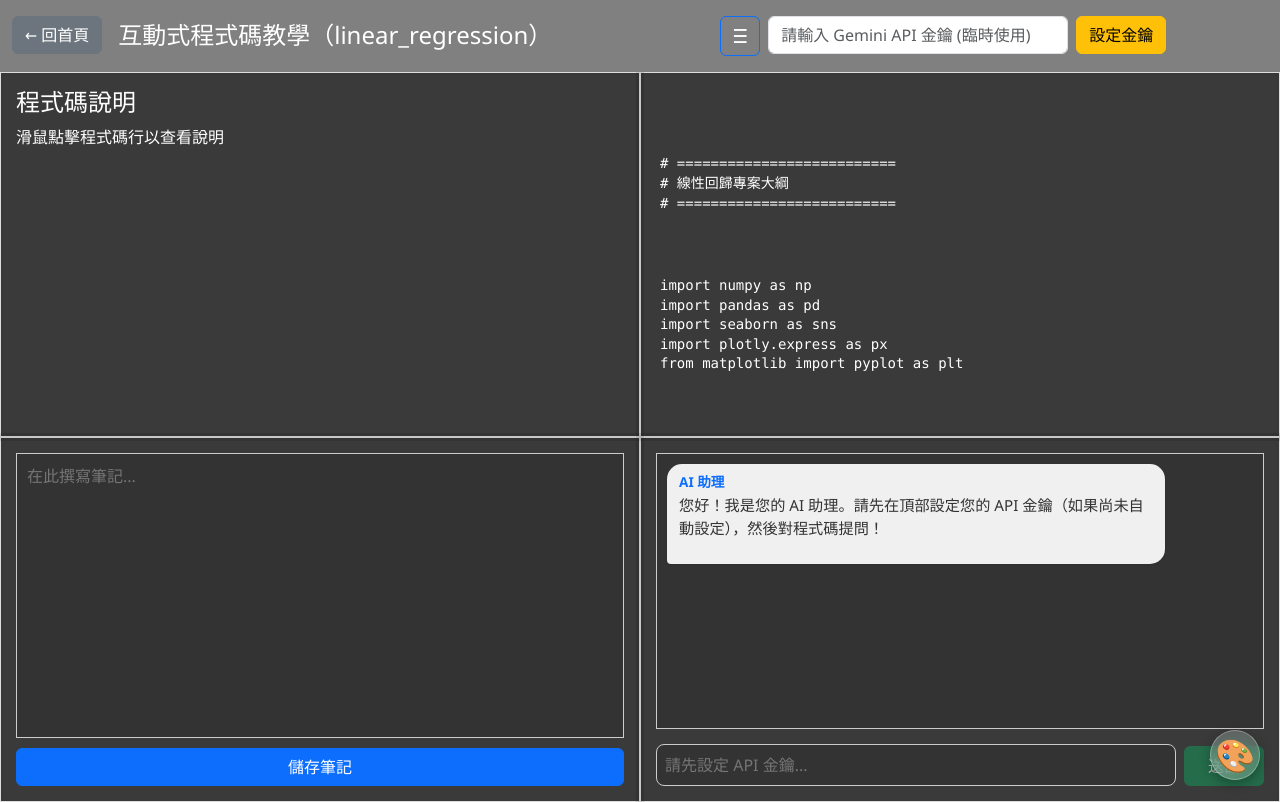
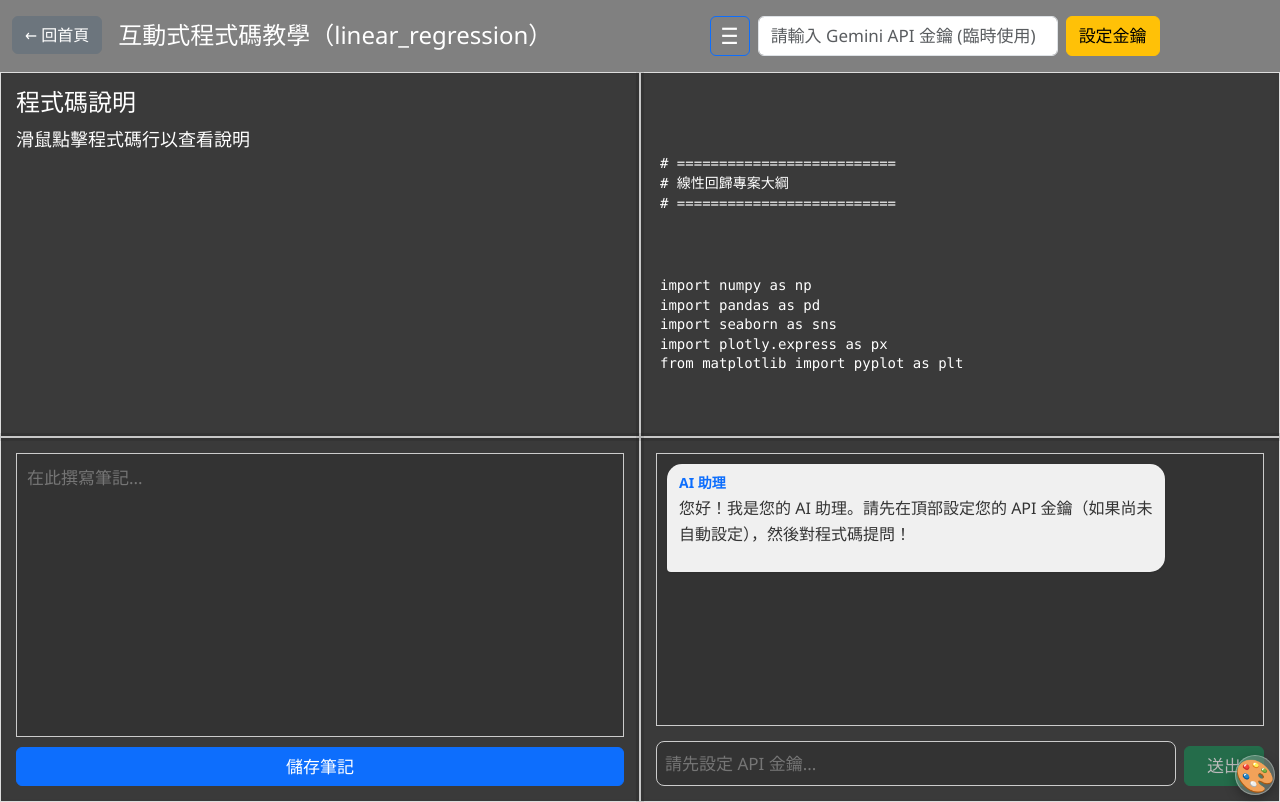
Before and after one commit to xiaoyao3312/Web_Learning_Model, a Flask app: page /ml in a window 1280 px wide. Run offline with Flask 3, Linux system fonts and the light colour scheme.

Commit message:
增加API輸入的安全性 背景小工具優化

```diff
--- a/static/css/Color_BG_Control.css
+++ b/static/css/Color_BG_Control.css
@@ -1,30 +1,42 @@
 /* static/CSS/Color_BG_Control.css */
+
+/* --- 根變數 (Root Variables) --- */
 :root {
+  /* 全域主題色：設定 body 的背景色 */
   --global-theme-color: rgba(128,128,128,1);
+  /* 全域文字顏色：設定 body 的文字顏色 */
   --global-font-color: #000;
+
+  /* 面板背景色：用於 FAB 內容面板等浮動元素背景 */
   --panel-bg-color: #f8f8f8;
+  /* 面板文字顏色：用於 FAB 內容面板等浮動元素的文字 */
   --panel-font-color: #000;
+  /* 標題文字顏色：用於頂部導航或高對比區塊的文字 */
   --header-font-color: #000;
 
-  --fab-size: 50px;
+  /* 浮動按鈕 (FAB) 尺寸 */
+  --fab-size: 40px;
+  /* 浮動按鈕陰影 */
   --fab-shadow: 0 4px 12px rgba(0, 0, 0, 0.3);
-  /* 移除 --content-bg 變數，直接使用 --panel-bg-color */
 }
 
+/* --- Body 基礎樣式 --- */
 body {
   background-color: var(--global-theme-color);
   color: var(--global-font-color);
+  /* 平滑過渡效果，讓主題切換更柔和 */
   transition: background-color 0.1s linear, color 0.5s linear;
-  font-family: 'Segoe UI', Tahoma, Geneva, Verdana, sans-serif; /* 使用現代字體 */
+  /* 使用現代無襯線字體 */
+  font-family: 'Segoe UI', Tahoma, Geneva, Verdana, sans-serif;
 }
 
-/* --- FAB 浮動按鈕外觀 --- */
+/* --- FAB 浮動按鈕外觀 (Floating Action Button) --- */
 #colorFab {
   position: fixed;
   width: var(--fab-size);
   height: var(--fab-size);
   border-radius: 50%;
-  cursor: grab;
+  cursor: grab; /* 拖曳游標 */
   z-index: 99999;
   display: flex;
   align-items: center;
@@ -39,33 +51,35 @@ body {
 }
 
 #colorFab:hover {
+    /* 鼠標懸停時，增大陰影 */
     box-shadow: 0 6px 16px rgba(0, 0, 0, 0.4);
 }
 
 #fabIcon {
-  font-size: 2rem; /* 增大圖標 */
+  font-size: 2rem; /* 增大圖標尺寸 */
   z-index: 2;
   user-select: none;
-  /* 讓圖標顏色對比明顯 */
+  /* 讓圖標顏色對比明顯，使用全域字體色 */
   color: var(--global-font-color);
   transition: color 0.5s linear;
 }
 
-/* --- FAB 內容面板外觀 --- */
+/* --- FAB 內容面板外觀 (FAB Content Panel) --- */
 #fabContent {
   position: absolute;
+  /* 預設位置：在 FAB 的底部向上偏移 (此屬性會被 JS 覆蓋) */
   bottom: calc(var(--fab-size) + 15px);
-  left: 0;
+  left: 0; /* 預設從左側展開 (此屬性會被 JS 覆蓋) */
   width: 300px;
   padding: 20px;
   border-radius: 12px;
 
-  /* ***** 關鍵修正：應用高對比面板顏色變數 ***** */
+  /* 使用高對比面板顏色變數 */
   background: var(--panel-bg-color); /* 使用面板背景色 */
   color: var(--panel-font-color);    /* 使用面板文字色 */
   transition: background 0.5s linear, color 0.5s linear; /* 確保切換平滑 */
 
-  display: none;
+  display: none; /* 預設隱藏 */
   flex-direction: column;
   gap: 15px;
   box-shadow: 0 10px 30px rgba(0,0,0,0.2);
@@ -73,34 +87,35 @@ body {
   word-wrap: break-word;
   overflow-wrap: break-word;
 
-  /* 玻璃擬態細節 (移除 backdrop-filter 以確保背景色清晰) */
-  /* backdrop-filter: blur(8px); */ /* 移除，因為 --panel-bg-color 已有透明度 */
-  border: 1px solid rgba(200, 200, 200, 0.5); /* 可以保留邊框 */
+  border: 1px solid rgba(200, 200, 200, 0.5); /* 輕微邊框 */
 }
 
+/* 面板標題樣式 */
 .panel-title {
   font-weight: 600;
   text-align: center;
   color: var(--panel-font-color);
 
-  /* ***** 關鍵修正：移除/減少垂直內邊距，使文字貼近頂部 ***** */
-  padding-top: 0px; /* 移除頂部內邊距 */
-  padding-bottom: 0px; /* 保留一點底部空間，或根據需求調整 */
+  /* 移除頂部內邊距 */
+  padding-top: 0px;
+  padding-bottom: 0px;
 
-  margin-bottom: 5px; /* 控制標題與滑塊區塊的距離 */
+  /* 控制標題與滑塊區塊的距離 */
+  margin-bottom: 5px;
 
   white-space: normal;
   word-break: break-word;
   font-size: 1.1rem;
 
-  /* 可選：保留分隔線，讓標題區與滑塊區塊更明確 */
+  /* 分隔線 */
   border-bottom: 1px solid rgba(150, 150, 150, 0.3);
 }
 
+/* 滑塊標籤容器 */
 .sliders label {
   display: flex;
   justify-content: space-between;
-  /* ***** 關鍵修正：繼承面板文字色 ***** */
+  /* 繼承面板文字色 */
   color: var(--panel-font-color);
   font-size: 0.9rem;
   margin-bottom: 5px;
@@ -109,7 +124,7 @@ body {
 /* --- 滑塊美化 (Custom Range Slider) --- */
 .sliders input[type="range"] {
   width: 100%;
-  -webkit-appearance: none; /* 移除預設樣式 */
+  -webkit-appearance: none; /* 移除瀏覽器預設樣式 */
   appearance: none;
   height: 8px; /* 軌道高度 */
   background: #ddd; /* 預設軌道顏色 */
@@ -151,7 +166,7 @@ body {
   font-size: 0.9rem;
   font-weight: 500;
 
-  /* 使用柔和的藍色 */
+  /* 藍色主題 */
   background: #5D9CEC;
   color: #fff;
   box-shadow: 0 2px 5px rgba(0, 0, 0, 0.1);
--- a/static/css/ML_html.css
+++ b/static/css/ML_html.css
@@ -1,3 +1,20 @@
+/*
+ * 【核心響應式字體設定】
+ * 使用 clamp() 函數來控制字體大小，使其根據視窗寬度 (vw) 縮放，
+ * 但保持在一個可讀的最小值和最大值之間。
+ * 結構: clamp(最小值, 彈性縮放值, 最大值)
+ */
+body {
+    /* 設定網頁預設字體：最小 14px, 彈性 2.5vw, 最大 18px */
+    font-size: clamp(14px, 2.5vw, 18px);
+    line-height: 1.6;
+}
+
+h4 {
+    /* 專門針對 h4 標題，縮放範圍更大：最小 16px, 彈性 3.5vw, 最大 24px */
+    font-size: clamp(16px, 3.5vw, 24px);
+}
+
 /* --- 專案按鈕列樣式 --- */
 .header-row {
     margin-right: 15px;
@@ -22,7 +39,7 @@ h1, h2, h3, h4, h5, h6 {
     display: flex;
     align-items: center;
     justify-content: center;
-    font-size: 1.2rem;
+    font-size: clamp(1rem, 2.5vw, 1.4rem); /* 讓按鈕圖示也響應式縮放 */
     padding: 0;
     /* 確保按鈕圖示/文字顏色高對比 */
     color: var(--header-font-color);
@@ -46,15 +63,19 @@ h1, h2, h3, h4, h5, h6 {
     text-align: center;
     /* 移除 Bootstrap 的 flex-grow 影響 */
     flex-shrink: 0;
+    /* 確保按鈕文字也繼承響應式大小 */
+    font-size: clamp(12px, 2vw, 16px);
 }
 
 /* --- API 金鑰輸入區樣式 --- */
 #apiKeyInput {
     max-width: 300px; /* 限制輸入框最大寬度 */
+    font-size: clamp(14px, 2.2vw, 17px); /* 確保輸入框文字縮放 */
 }
 #saveApiKeyBtn {
     /* 確保按鈕不會被壓縮 */
     white-space: nowrap;
+    font-size: clamp(14px, 2.2vw, 17px); /* 確保按鈕文字縮放 */
 }
 /* 讓整個頂部容器在小螢幕上佈局更合理 */
 @media (max-width: 768px) {
@@ -121,6 +142,8 @@ h1, h2, h3, h4, h5, h6 {
     font-family: monospace;
     line-height: 1.4;
     cursor: default;
+    /* 【響應式】程式碼字體最小 12px，最大 16px */
+    font-size: clamp(12px, 1.8vw, 16px);
 }
 
 /* 程式碼行 (JS中創建的) */
@@ -145,7 +168,6 @@ h1, h2, h3, h4, h5, h6 {
 
 /* 筆記與聊天區域通用樣式 */
 #userNotes, #chatInput {
-    /* 移除之前的 width: 100%; height: 80%; */
     box-sizing: border-box;
     padding: 10px;
     border: 1px solid #ccc;
@@ -155,6 +177,8 @@ h1, h2, h3, h4, h5, h6 {
     color: var(--panel-font-color);
     /* 讓輸入框的背景和文字切換也平滑 */
     transition: background-color 0.5s linear, color 0.5s linear;
+    /* 【響應式】輸入框文字縮放 */
+    font-size: clamp(14px, 2.2vw, 17px);
 }
 
 /* 左下角筆記區 */
@@ -170,8 +194,8 @@ h1, h2, h3, h4, h5, h6 {
 }
 
 #saveNotesBtn {
-    /* margin-top: 10px; 刪除，已被 margin-bottom 取代 */
     width: 100%;
+    font-size: clamp(14px, 2.2vw, 17px); /* 確保按鈕文字縮放 */
 }
 
 /* 右下角聊天區 - 啟用 Flex 佈局 */
@@ -212,7 +236,6 @@ h1, h2, h3, h4, h5, h6 {
 }
 
 #sendChatBtn {
-    /* margin-top: 5px; 移除 */
     width: 80px; /* 固定寬度，與輸入框對齊 */
     height: 40px;
     padding: 0;
@@ -220,6 +243,7 @@ h1, h2, h3, h4, h5, h6 {
     align-items: center;
     justify-content: center;
     flex-shrink: 0; /* 防止按鈕被壓縮 */
+    font-size: clamp(14px, 2.2vw, 17px); /* 確保按鈕文字縮放 */
 }
 
 /* --- 聊天訊息氣泡樣式 --- */
@@ -229,7 +253,8 @@ h1, h2, h3, h4, h5, h6 {
     border-radius: 15px;
     margin-bottom: 8px;
     word-wrap: break-word;
-    font-size: 0.95rem;
+    /* 【響應式】聊天氣泡文字縮放 */
+    font-size: clamp(13px, 2vw, 16px);
     box-shadow: 0 1px 2px rgba(0, 0, 0, 0.1);
 }
 
@@ -250,7 +275,7 @@ h1, h2, h3, h4, h5, h6 {
 .ai-name {
     font-weight: bold;
     color: #0d6efd;
-    font-size: 0.85rem;
+    font-size: clamp(12px, 1.8vw, 14px); /* AI 助理名稱文字縮放 */
     margin-bottom: 2px;
 }
 
--- a/static/js/Color_BG_Control.js
+++ b/static/js/Color_BG_Control.js
@@ -30,7 +30,7 @@
   const fab=document.getElementById("colorFab");
   const icon=document.getElementById("fabIcon");
   const content=document.getElementById("fabContent");
-  const EDGE_MARGIN = 20;
+  const EDGE_MARGIN = 5;
 
   const sliders={
     r: document.getElementById("rangeR"),
@@ -128,9 +128,19 @@
     });
   });
 
+  // 強制重繪函數：用於確保瀏覽器立即計算元素尺寸 (用於第一次展開修正錯位)
+  function forceLayoutRecalculation() {
+        void content.offsetHeight;
+  }
+
   icon.addEventListener("click",()=>{
     content.style.display = content.style.display==="flex" ? "none" : "flex";
-    positionPanel();
+
+    // 【修正 1】：展開時強制重繪並定位
+    if (content.style.display === "flex") {
+        forceLayoutRecalculation();
+        positionPanel();
+    }
   });
 
   function stickToEdge(x, y){
@@ -139,6 +149,7 @@
     const fabW = fab.offsetWidth;
     const fabH = fab.offsetHeight;
 
+    // 【修正 2】：根據 FAB 中線位置決定吸附方向
     const isNearRight = (x + fabW/2) > (windowW/2);
 
     let finalY;
@@ -152,16 +163,17 @@
     }
 
     finalY = y;
-    if (y < EDGE_MARGIN * 3) {
+    if (y < EDGE_MARGIN) { // 簡化 y 軸邊緣判斷
         finalY = EDGE_MARGIN;
-    } else if (y > windowH - fabH - EDGE_MARGIN * 3) {
+    } else if (y > windowH - fabH - EDGE_MARGIN) {
         finalY = windowH - fabH - EDGE_MARGIN;
     }
 
     fab.style.top = finalY + "px";
     fab.style.bottom = "auto";
 
-    positionPanel();
+    // 如果面板是展開的，進行定位 (包含展開方向和邊界修正)
+    if(content.style.display==="flex") positionPanel();
   }
 
   let isDrag=false,offsetX=0,offsetY=0;
@@ -188,6 +200,7 @@
     fab.style.right="auto";
     fab.style.bottom="auto";
 
+    // 【修正 3】：拖曳時也實時更新展開方向
     if(content.style.display==="flex") positionPanel();
   });
 
@@ -202,8 +215,12 @@
 
   function positionPanel(){
     const fabRect=fab.getBoundingClientRect();
+    const windowW = window.innerWidth;
 
-    if (fab.style.right !== "auto" && fab.style.right !== "") {
+    // 關鍵：根據 FAB 的水平中心點判斷展開方向
+    const isNearRight = (fab.offsetLeft + fab.offsetWidth / 2) > (windowW / 2);
+
+    if (isNearRight) {
       content.style.left="auto";
       content.style.right= fabRect.width + 15 + "px";
     } else {
@@ -211,14 +228,22 @@
       content.style.left= fabRect.width + 15 + "px";
     }
 
+    // 垂直居中定位
     content.style.top = (fabRect.height / 2) - (content.offsetHeight / 2) + "px";
 
+    // 邊界修正邏輯 (您原有的，但已優化底部計算)
     const contentRect = content.getBoundingClientRect();
     if (contentRect.top < EDGE_MARGIN) {
         content.style.top = (fabRect.height / 2) - (contentRect.height / 2) + (EDGE_MARGIN - contentRect.top) + "px";
     }
     if (contentRect.bottom > window.innerHeight - EDGE_MARGIN) {
-        const newTop = (fabRect.height / 2) - (contentRect.height / 2) - (contentRect.bottom - (window.innerHeight - EDGE_MARGIN));
+        // 計算需要向上推動的距離，並將其套用到 content.style.top
+        const pushUpDistance = contentRect.bottom - (window.innerHeight - EDGE_MARGIN);
+
+        // 重新計算新的 content.style.top
+        const initialTop = (fabRect.height / 2) - (content.offsetHeight / 2);
+        const newTop = initialTop - pushUpDistance;
+
         content.style.top = newTop + "px";
     }
   }
@@ -239,6 +264,9 @@
   function loadSettings(){
     const s=JSON.parse(localStorage.getItem("FABSettings"));
 
+    // 確保重整時面板是關閉的 (回到您先前的需求)
+    content.style.display = "none";
+
     if(!s) {
       fab.style.left = "auto";
       fab.style.top = "auto";
@@ -258,10 +286,15 @@
 
     updateLabels();
     applyColor();
-    window.dispatchEvent(new Event('resize'));
+
+    // 確保 FAB 定位吸附
+    window.requestAnimationFrame(() => {
+        stickToEdge(fab.offsetLeft, fab.offsetTop);
+    });
   }
 
   window.addEventListener("resize",()=>{
+    // 【修正 4】：確保 resize 時 FAB 位置和面板展開方向都被更新
     if (fab.style.left !== "auto" || fab.style.right !== "auto") {
         stickToEdge(fab.offsetLeft, fab.offsetTop);
     }
--- a/static/js/ML_project_runner.js
+++ b/static/js/ML_project_runner.js
@@ -50,7 +50,6 @@ function renderProject(id){
         codeArea.appendChild(document.createElement("br"));
     });
 }
-// renderProject 在這裡被呼叫，但標題更新必須在按鈕設定完畢後進行
 
 document.querySelectorAll(".project-btn").forEach(btn=>{
     btn.addEventListener("click", ()=>{
@@ -70,6 +69,10 @@ document.getElementById('saveNotesBtn').addEventListener('click', ()=>{
     const link = document.createElement('a');
     link.href = URL.createObjectURL(blob);
     link.download = 'user_notes.txt';
+    // 確保下載可以正常觸發
+    document.body.appendChild(link);
+    link.click();
+    document.body.removeChild(link);
     URL.revokeObjectURL(link.href);
 });
 
@@ -88,8 +91,7 @@ renderProject(currentProject);
 const MODEL_NAME = "gemini-2.5-flash-preview-09-2025";
 const API_URL = `https://generativelanguage.googleapis.com/v1beta/models/${MODEL_NAME}:generateContent`;
 
-/* !! 重要 !!
- * API_KEY 現在是一個 'let' 變數，以便從 UI 輸入框更新。
+/* * API_KEY 現在是一個 'let' 變數，以便從 UI 輸入框更新。
  * 初始值為空字串，等待使用者從介面輸入。
  */
 let API_KEY = "";
@@ -178,6 +180,7 @@ function appendMessage(sender, text) {
 
         // 替換換行符號為 <br> 以便在 HTML 中正確顯示
         const aiText = document.createElement('p');
+        // 使用 innerHTML 來渲染 <br>
         aiText.innerHTML = text.replace(/\n/g, '<br>');
         bubble.appendChild(aiText);
     }
@@ -260,6 +263,7 @@ async function sendMessage() {
 
     const fetchOptions = {
         method: 'POST',
+        // 【關鍵】這裡的 headers 保持簡潔，不包含 API Key
         headers: { 'Content-Type': 'application/json' },
         body: JSON.stringify(payload)
     };
@@ -268,14 +272,22 @@ async function sendMessage() {
 
     // 4. 執行 API 呼叫
     try {
+        // 【修復點】將 API Key 作為查詢參數添加到 URL 中，這是您原始可用的方式
         const response = await exponentialBackoff(() => fetch(`${API_URL}?key=${API_KEY}`, fetchOptions));
 
         if (!response.ok) {
-            // --- 專門處理 403 Forbidden 錯誤 ---
+            // 解析錯誤回應
+            const errorBody = await response.json();
+            const errorMessage = errorBody.error?.message || `API 請求失敗，狀態碼: ${response.status}`;
+
+            // --- 專門處理 401 和 403 錯誤 ---
+            if (response.status === 401) {
+                 throw new Error(`API 請求未經授權 (401 Unauthorized)。請確認您的金鑰是否正確。`);
+            }
             if (response.status === 403) {
-                 throw new Error(`API 請求被拒絕 (403 Forbidden)。請檢查您的 API 金鑰是否有效，或該專案是否已啟用 Gemini API 服務。`);
+                 throw new Error(`API 請求被拒絕 (403 Forbidden)。請檢查金鑰是否有效或專案是否已啟用服務。`);
             }
-            throw new Error(`API 請求失敗，狀態碼: ${response.status}`);
+            throw new Error(errorMessage);
         }
 
         const result = await response.json();
@@ -302,7 +314,7 @@ async function sendMessage() {
     }
 }
 
-// --- 事件監聽器設定 (取代原有的 sendChatBtn 處理器) ---
+// --- 事件監聽器設定 ---
 
 // 1. 處理 API 金鑰儲存
 saveApiKeyBtn.addEventListener('click', () => {
```
Lines whose indentation alone changed are shown as unchanged.
